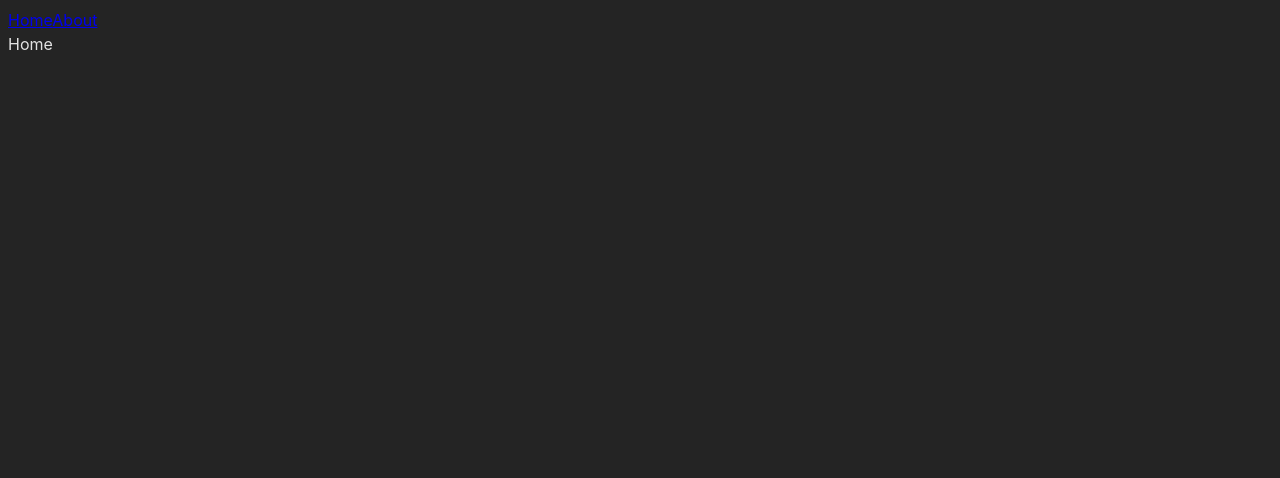
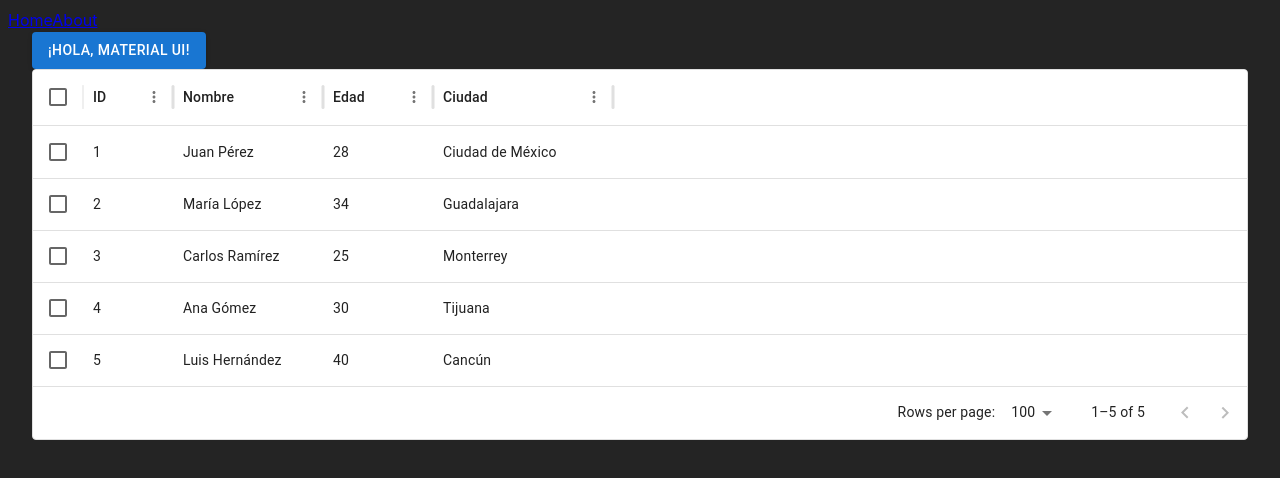
Before and after one commit to oscarvasquez28/Medical-365, a React (Vite) app in the folder Client/: page / in a window 1280 px wide. Shown: the top 478 px of the page. Built offline with nearby package versions, Linux system fonts and the light colour scheme.

Commit message:
Add DataGrid and styles to Home component for enhanced data display

```diff
--- a/Client/src/common/pages/Home.jsx
+++ b/Client/src/common/pages/Home.jsx
@@ -1,7 +1,45 @@
-import React from 'react'
+import React from 'react';
+import { Container, Button } from '@mui/material';
+import { DataGrid } from '@mui/x-data-grid';
+import { dataTableStyles } from '../styles/DataTableStyles';
+import { motion } from 'framer-motion';
 
 export default function Home() {
+  const columns = [
+    { field: 'id', headerName: 'ID', width: 90 },
+    { field: 'nombre', headerName: 'Nombre', width: 150 },
+    { field: 'edad', headerName: 'Edad', width: 110 },
+    { field: 'ciudad', headerName: 'Ciudad', width: 180 },
+  ];
+
+  const rows = [
+    { id: 1, nombre: 'Juan Pérez', edad: 28, ciudad: 'Ciudad de México' },
+    { id: 2, nombre: 'María López', edad: 34, ciudad: 'Guadalajara' },
+    { id: 3, nombre: 'Carlos Ramírez', edad: 25, ciudad: 'Monterrey' },
+    { id: 4, nombre: 'Ana Gómez', edad: 30, ciudad: 'Tijuana' },
+    { id: 5, nombre: 'Luis Hernández', edad: 40, ciudad: 'Cancún' },
+  ];
   return (
-    <div>Home</div>
+    <>
+        <motion.div
+      initial={{ opacity: 0 }}
+      animate={{ opacity: 1 }}
+      transition={{ duration: 1 }}
+    >
+      <Container maxWidth={false}> {/* maxWidth={false} overrides Bootstrap's Fluid Container */}
+        <Button variant="contained" color="primary">
+          ¡Hola, Material UI!
+        </Button>
+        <DataGrid
+          rows={rows}
+          columns={columns}
+          pageSize={5}
+          rowsPerPageOptions={[5]}
+          checkboxSelection
+          sx={dataTableStyles}
+        />
+      </Container>
+      </motion.div>
+    </>
   )
 }
--- /dev/null
+++ b/Client/src/common/styles/DataTableStyles.jsx
@@ -0,0 +1,4 @@
+export const dataTableStyles = {
+  height: '100%',
+  background: '#fff',
+}
```
